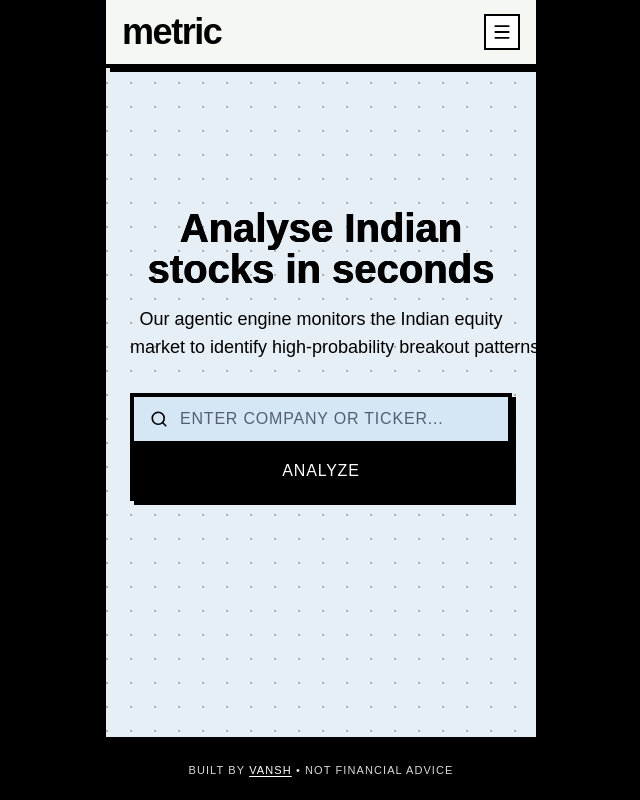
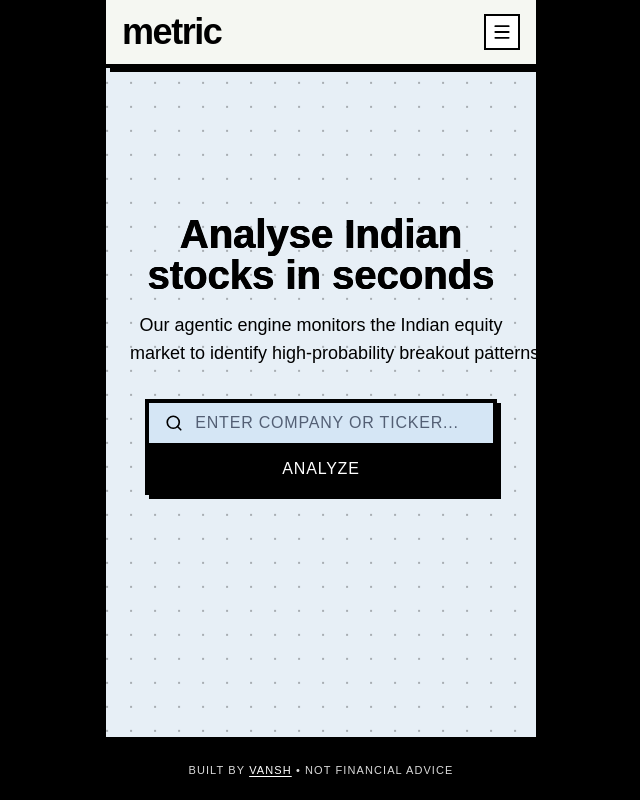
Before and after one commit to threeoneonetwo/metric-stocks-analyser, a Next.js app: page / in a window 1280 px wide. Shown: the whole page, without its empty margins (319-959 px from the left). Built offline with nearby package versions, Linux system fonts and the light colour scheme.

Commit message:
Compact landing search form

```diff
--- a/app/page.tsx
+++ b/app/page.tsx
@@ -24,7 +24,7 @@ export default function Home() {
           </p>
         </div>
 
-        <section id="ticker-search" className="mx-auto w-full scroll-mt-20">
+        <section id="ticker-search" className="mx-auto w-[92%] max-w-[38rem] scroll-mt-20">
           <div className="animate-entrance delay-3">
             <TickerSearch />
           </div>
--- a/components/ticker-search.tsx
+++ b/components/ticker-search.tsx
@@ -105,7 +105,7 @@ export function TickerSearch() {
       className="flex w-full flex-col gap-0 neo-shadow"
       onBlur={() => window.setTimeout(() => setIsDropdownOpen(false), 120)}
     >
-      <label className="flex min-w-0 flex-1 items-center gap-3 border-4 border-black bg-metric-finance-accent-soft px-4 py-2.5">
+      <label className="flex min-w-0 flex-1 items-center gap-3 border-4 border-black bg-metric-finance-accent-soft px-4 py-2">
         <Search className="shrink-0" size={18} strokeWidth={2.2} />
         <input
           aria-label="Company name or stock ticker"
@@ -191,7 +191,7 @@ export function TickerSearch() {
         </div>
       ) : null}
       <button
-        className="neo-press border-4 border-t-0 border-black bg-black px-8 py-3.5 font-mono text-sm font-bold uppercase tracking-[0.05em] text-white hover:bg-metric-green hover:text-white disabled:cursor-wait disabled:opacity-70"
+        className="neo-press border-4 border-t-0 border-black bg-black px-8 py-2.5 font-mono text-sm font-bold uppercase tracking-[0.05em] text-white hover:bg-metric-green hover:text-white disabled:cursor-wait disabled:opacity-70"
         disabled={form.formState.isSubmitting}
       >
         {form.formState.isSubmitting ? "Finding..." : "Analyze"}
```
